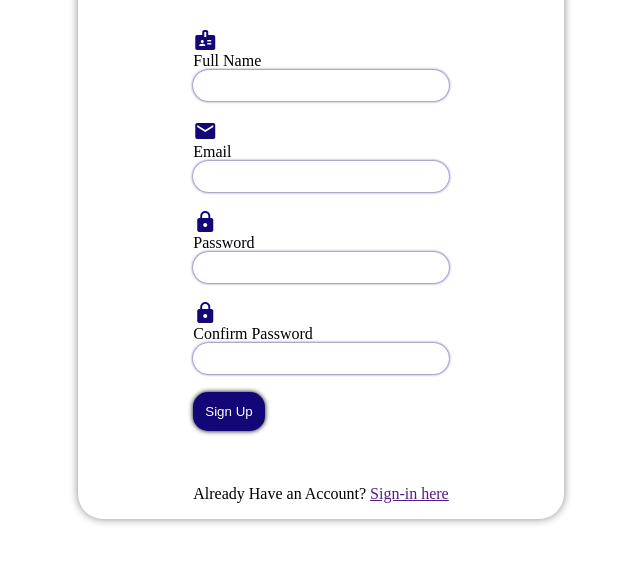
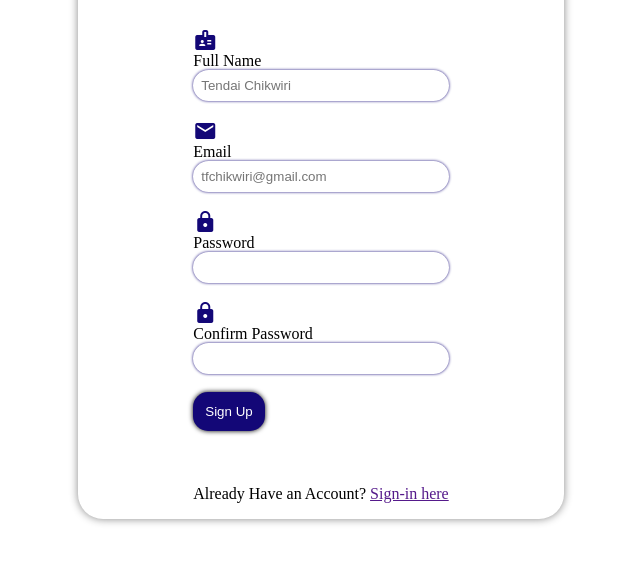
Before and after one commit to TendaiChikwiri/Daily-UI, a plain HTML site: page Day001/index.html in a window 1280 px wide. Shown: the part 121-684 px from the top of the page, without its empty margins (319-959 px from the left). Drawn offline with Linux system fonts and the light colour scheme.

Commit message:
Changed Image

```diff
--- a/Day001/index.html
+++ b/Day001/index.html
@@ -15,13 +15,13 @@
             <div class="form-field">
                 <span class="material-icons">badge</span><label for="">
                     Full Name</label>
-                    <input type="text">
+                    <input type="text" placeholder="Tendai Chikwiri" >
                     <br>
             </div>
             <div class="form-field">
                 <span class="material-icons">email</span><label for="">
                     Email</label>
-                    <input type="email" name="" id="">
+                    <input placeholder="tfchikwiri@gmail.com" type="email" name="" id="">
                     <br>
             </div>
             <div class="form-field">
```
Also changed, not shown: Day001/2021-04-24-160051_1366x768_scrot.png (deleted), Day001/sign-up.png (added), README.md (added).
